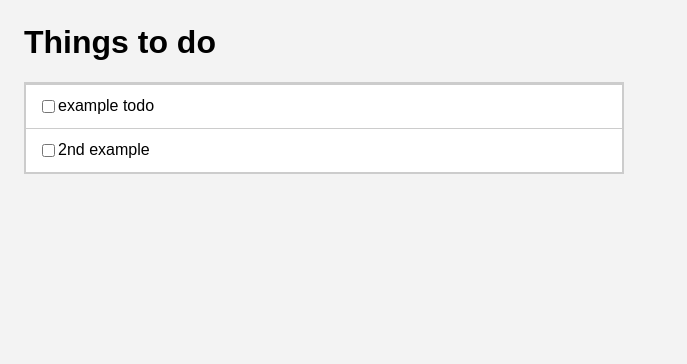
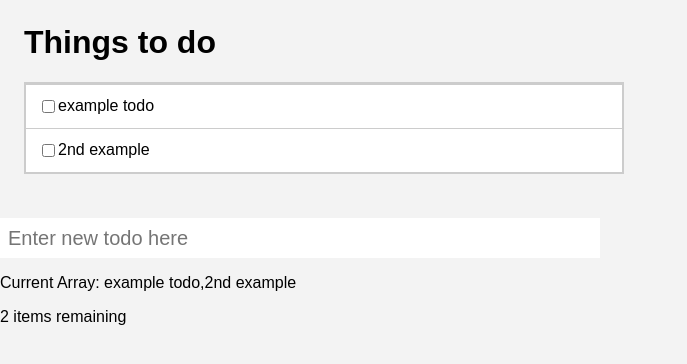
Before and after one commit to agditmore/QTP, a React (Create React App) app in the folder todo-list-react/: page / in a window 1280 px wide. Shown: the top 364 px of the page, without its empty margins (0-687 px from the left). Built offline with nearby package versions, Linux system fonts and the light colour scheme.

Commit message:
everything is working right now

```diff
--- a/todo-list-react/src/App.css
+++ b/todo-list-react/src/App.css
@@ -64,7 +64,7 @@ body {
         justify-content: flex-start;
 }
 
-.todo.complete {
+input:checked + span {
     text-decoration: line-through;
     color: #ccc;
 }
--- a/todo-list-react/src/App.js
+++ b/todo-list-react/src/App.js
@@ -2,27 +2,81 @@ import React from 'react';
 import './App.css';
 import TodoList from './components/TodoList';
 import InputTodo from './components/InputTodo';
+import TodoCount from './components/TodoCount';
 
 class App extends React.Component {
   constructor (props) {
     super(props);
     this.state = {
-      complete: false,
-      todoItems: ["example todo", "2nd example"],
+      todos: [
+        {
+          id: 1,
+          name: "example todo",
+          completed: false
+        },
+        {
+          id: 2,
+          name: "2nd example",
+          completed: false
+        }
+      ],
       todoText: '',
+      count: 0
     }
+}
 
+handleChange = (event) => {
+  this.setState({
+    todoText: event.target.value
+  });
+}
 
+handleEnterPress = (event) => {
+  console.log("here");
+  if (event.key === 'Enter') {
+    const newObject={
+                      id: this.state.todos.length+1,
+                      name: event.target.value,
+                      completed: false
+                    }
+    this.setState({
+      todoText: '',
+      todos: [
+        ...this.state.todos,
+        newObject
+      ]
+    });
+  }
 }
+
+handleClick = (event, todoChanged) => {
+  const newArray = this.state.todos.map((todoOld) => todoOld === todoChanged ? {
+    id: todoOld.id,
+    name: todoOld.name,
+    completed: !todoOld.completed
+  }: todoOld)
+  this.setState({
+    todos: newArray
+  });
+}
+
 render(){
   return (
     <div>
       <TodoList
-        todoItems={this.state.todoItems}
+        todos={this.state.todos}
+        onClick={this.handleClick}
       />
       <InputTodo
+        onKeyDown={this.handleEnterPress}
+        onChange={(event) => this.handleChange(event, 'todoText')}
+        todoText={this.state.todoText}
+        todos={this.state.todos}
       />
-      {/* add in remaining count here */}
+      <TodoCount
+        count={this.state.count}
+        todos={this.state.todos}
+      />
     </div>
   );
 }
--- a/todo-list-react/src/components/InputTodo.js
+++ b/todo-list-react/src/components/InputTodo.js
@@ -1,8 +1,23 @@
 import React from 'react';
 
-const FormTodo = (props) => {
-    return (null);
-
+const InputTodo = (props) => {
+    return (
+        <div>
+        <input
+        type="text"
+        value={props.todoText}
+        onChange={props.onChange}
+        onKeyDown={props.onKeyDown}
+        placeholder="Enter new todo here" />
+        <p> Current Array: {props.todos.map((todo, index) => {
+            if(index !== (props.todos.length - 1)) {
+                return `${todo.name},`;
+            } else {
+                return todo.name;
+            }
+        })}</p>
+        </div>
+    );
 };
 
-export default FormTodo;
+export default InputTodo;
--- /dev/null
+++ b/todo-list-react/src/components/TodoCount.js
@@ -0,0 +1,12 @@
+import React from 'react';
+
+const TodoCount = (props) => {
+    const counter = props.todos.filter((todo) => todo.completed===false)
+    return (
+    <div>
+        <p>{counter.length} items remaining</p>
+    </div>
+    )
+}
+
+export default TodoCount;
--- a/todo-list-react/src/components/TodoList.js
+++ b/todo-list-react/src/components/TodoList.js
@@ -6,15 +6,16 @@ const TodoList = (props) => {
             <h1>Things to do</h1>
             <div id="main-todo-list" className="todo-list">
                 <div className="todo">
-         {props.todoItems.map((todoItem, index) => {
+                    {props.todos.map((todo) => {
                         return (
-                <div className="todo-container">
-                <input type="checkbox" class="todo-checkbox" />
-                {todoItem}
+                            <div className="todo-container" key={todo.id}>
+                                <input type="checkbox" className="todo-checkbox"onClick={(event) => props.onClick(event,todo)} />
+                                <span>{todo.name}</span>
                             </div>
                         )
                     }
-            )}
+                    )
+                    }
 
                 </div>
             </div>
```
Also changed, not shown: todo-list-react/src/components/ShowOrHideButton.js (added, +13 -0 lines). Lines whose indentation alone changed are shown as unchanged.
